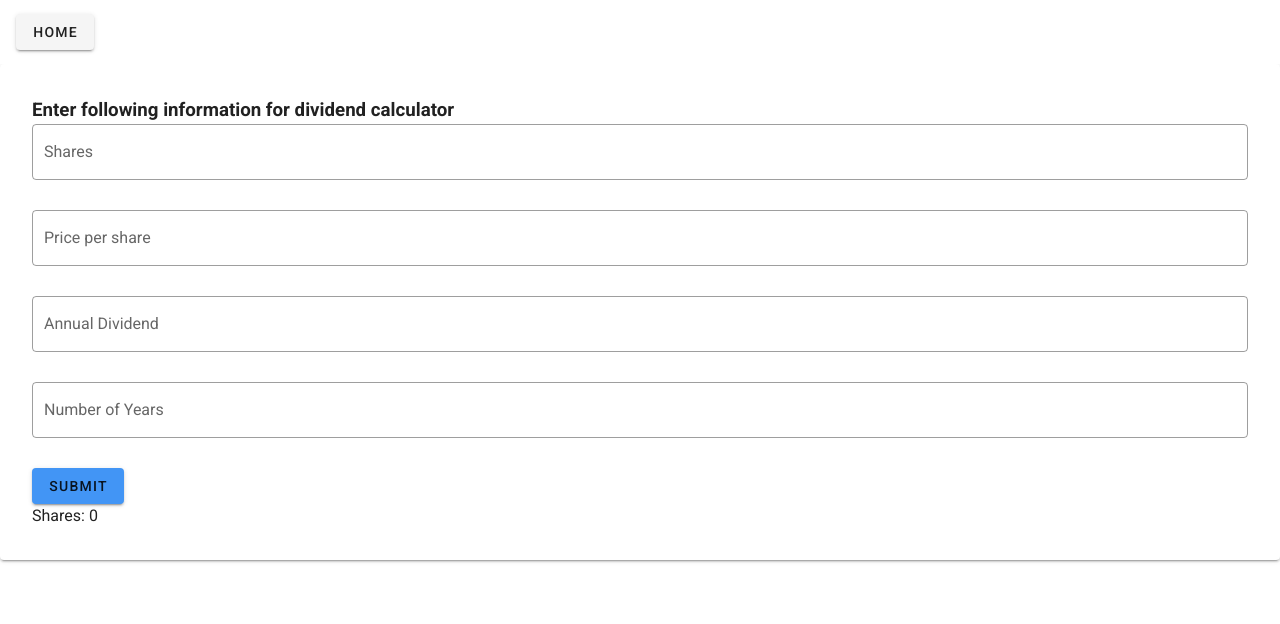
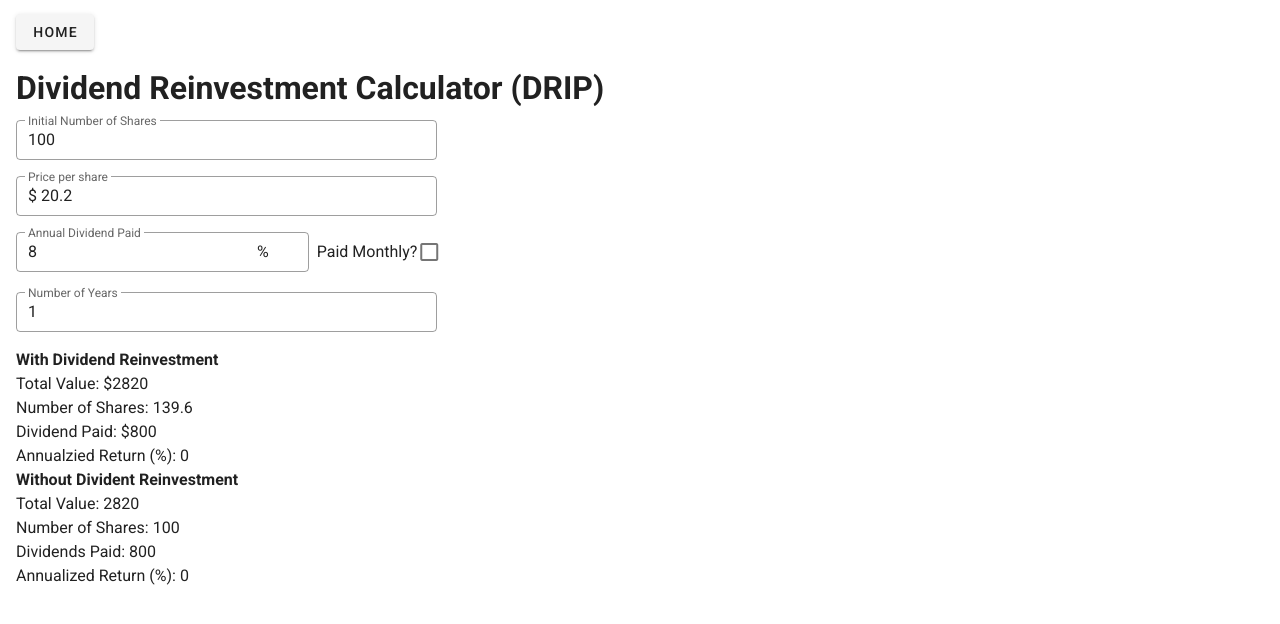
Before and after one commit to iquach/Calculators, a Vue app: page /DividendCalculator in a window 1280 px wide. Shown: the top 624 px of the page. Built offline with nearby package versions, Linux system fonts and the light colour scheme.

Commit message:
Fix bugs, implement more div calculator functions

```diff
--- a/src/components/DivCalc.vue
+++ b/src/components/DivCalc.vue
@@ -1,59 +1,99 @@
 <template>
-    <v-row>
-        <v-col>
-            <v-card  class="pa-8">
-                <h3>Enter following information for dividend calculator</h3>
+    <div>
+        <h1 class="pl-4">Dividend Reinvestment Calculator (DRIP)</h1>
+        <v-row class="pl-4 pt-2" no-gutters>
+            <v-col cols="4">
                 <v-text-field
+                    class="pb-4"
                     v-model.number="shares"
-                    label="Shares"
+                    label="Initial Number of Shares"
+                    hide-details
                     outlined
                     clearable
+                    dense
+                    required
+                />
+                <v-text-field
+                    class="pb-4"
+                    v-model.number="price"
+                    label="Price per share"
+                    prefix="$"
+                    hide-details
+                    outlined
+                    clearable
+                    dense
+                    required
+                />
+                <v-row class="pl-3 pt-3 pb-4">
+                    <v-text-field
+                        class="pb-4"
+                        v-model.number="annualDiv"
+                        label="Annual Dividend Paid"
+                        suffix="%"
+                        hide-details
+                        outlined
+                        clearable
+                        dense
+                        required
+                    />
+                    <span class="pt-2 pl-2">
+                        Paid Monthly?
+                    </span>
+                    <v-checkbox class="mt-1" v-model="monthlyDiv"/>
+                </v-row>
+                <v-text-field
+                    class="pb-4"
+                    v-model.number="years"
+                    label="Number of Years"
+                    hide-details
+                    outlined
+                    clearable
+                    dense
                     required
                 ></v-text-field>
-                <v-text-field
-                    v-model.number="price"
-                    label="Price per share"
-                    outlined
-                    clearable
-                    required
-                ></v-text-field>
-                <v-text-field
-                    v-model.number="annualDiv"
-                    label="Annual Dividend"
-                    outlined
-                    clearable
-                    required
-                ></v-text-field>
-                <v-text-field
-                    v-model.number="years"
-                    label="Number of Years"
-                    outlined
-                    clearable
-                    required
-                ></v-text-field>
-                <v-btn
-                    color="#4295f5"
-                    @click="calculate()"
-                >
-                    Submit
-                </v-btn>
                 <v-row>
                     <v-col>
-                        Shares: {{resultShares}}
+                        <h4>With Dividend Reinvestment</h4>
+                        <div>
+                            Total Value: ${{resultWithDiv.totalVal}}
+                        </div>
+                        <div>
+                            Number of Shares: {{resultWithDiv.shares}}
+                        </div>
+                        <div>
+                            Dividend Paid: ${{resultWithDiv.divPaid}}
+                        </div>
+                        <div>
+                            Annualzied Return (%): {{resultWithDiv.annualReturn}}
+                        </div>
+                        <h4>Without Divident Reinvestment </h4>
+                        <div>
+                            Total Value: {{resultWithoutDiv.totalVal}}
+                        </div>
+                        <div>
+                            Number of Shares: {{resultWithoutDiv.shares}}
+                        </div>
+                        <div>
+                            Dividends Paid: {{resultWithoutDiv.divPaid}}
+                        </div>
+                        <div>
+                            Annualized Return (%): {{resultWithoutDiv.annualReturn}}
+                        </div>
                     </v-col>
                 </v-row>
-            </v-card>
-        </v-col>
-    </v-row>
+            </v-col>
+        </v-row>
+    </div>
 </template>
 <script>
 export default {
     data() {
         return {
-            shares: null,
-            price: null,
-            annualDiv: null,
-            years: null,
+            shares: 100,
+            price: 20.20,
+            annualDiv: 8,
+            monthlyDiv: false,
+            years: 1,
             resultShares: 0
         }
     },
@@ -64,10 +104,55 @@ export default {
                 let totalDiv = this.resultShares * this.annualDiv;
                 this.resultShares += totalDiv / this.price;
             }
+        },
+        monthlyDivFlag() {
+            if (this.monthlyDiv) {
+                return Math.floor((this.annualDiv / 12)* 100) / 100;
+            } else {
+                return this.annualDiv;
+            }
+        }
+    },
+    computed: {
+        resultWithDiv: function() {
+            let totalShares = this.shares;
+            let divPaid = 0;
+            let months = 0;
+            let price = this.price
+            let div = 0;
+            div = this.monthlyDivFlag();
+            months = this.monthlyDiv ? 12 : 1;
+            for(let i = 0; i < (this.years*months); i++) {
+                let totalDiv = totalShares * div;
+                divPaid += totalDiv;
+                totalShares += totalDiv / price;
+            }
+            let val = {
+                shares: Math.round((totalShares + Number.EPSILON) * 100) / 100,
+                totalVal: Math.round(((totalShares * price) + Number.EPSILON) * 100) / 100,
+                divPaid: Math.round((divPaid + Number.EPSILON) * 100) / 100,
+                annualReturn: 0
+            }
+
+            return val;
+        },
+        resultWithoutDiv: function() {
+            let divPaid = 0;
+            for (let i = 0; i < this.years; i++) {
+                divPaid += this.shares * this.annualDiv;
+            }
+
+            let val ={
+                shares: this.shares,
+                totalVal: (this.shares * this.price) + divPaid,
+                divPaid: divPaid,
+                annualReturn: 0
+            }
+
+            return val;
         }
     }
 }
 </script>
 <style scoped>
-
 </style>
--- a/src/components/Mortage.vue
+++ b/src/components/Mortage.vue
@@ -1,14 +1,15 @@
 <template>
 <div>
-    <h1 class="pl-6">Mortage Calculator</h1>
-    <v-row>
-        <!-- <v-col cols="4"></v-col> -->
-        <v-col cols="4" class="pl-8 pt-6">
+    <h1 class="pl-4">Mortage Calculator</h1>
+    <v-row class="pl-4 pt-4">
+        <v-col cols="4" >
             <v-text-field
                 v-model.number="price"
                 label="Home Price"
                 prefix="$"
                 outlined
+                :rules="[v => !!v || 'Home price is required']"
+                required
             />
             <v-row>
                 <v-col cols="8">
@@ -29,9 +30,10 @@
                     />
                 </v-col>
             </v-row>
-            <v-text-field
-                v-model.number="months"
-                label="Lenght of Loan"
+            <v-select
+                v-model="loanLength"
+                :items="loanLengths"
+                label="Outlined style"
                 outlined
             />
             <v-text-field
@@ -39,6 +41,7 @@
                 label="Interest Rate"
                 suffix="%"
                 outlined
+                :rules="[v => !!v || 'Interest cannot be empty.']"
             />
             <v-row>
                 <v-col>
@@ -84,7 +87,8 @@ export default {
             displayDown:100000,
             downPercentage: 20,
             displayDownPercentage: 20,
-            months: 30,
+            loanLength: 30,
+            loanLengths: [40, 30, 25, 20, 15, 10],
             interest: 3.32,
             insurance: 66,
             tax: 329,
@@ -96,6 +100,12 @@ export default {
                 labels: ['Principal & interest', "Homeowner's insurance", 'Property tax', 'HOA fees'],
                 chart: {
                     type: 'donut',
+                    animations: {
+                        speed: 480
+                    }
+                },
+                tooltip: {
+                    enabled: false
                 },
                 plotOptions: {
                     pie: {
@@ -118,14 +128,13 @@ export default {
                                 total: {
                                     show: true,
                                     showAlways: false,
-                                    label: 'Total',
+                                    label: 'Monthly Payment',
                                     fontSize: '20px',
                                     fontFamily: 'Helvetica, Arial, sans-serif',
                                     fontWeight: 550,
                                     color: '#373d3f',
                                     formatter: function (w) {
                                         return "$"+w.globals.seriesTotals.reduce((a, b) => {
-                                        // return a + b
                                         return Math.round((a + b) * 100.0) / 100.0;
                                         }, 0)
                                     }
@@ -147,20 +156,19 @@ export default {
     methods:{
         updateSeriesLine() {
             this.$refs.realtimeChart.updateSeries(this.series, false, true);
-        },
+        }
     },
     watch: {
         downPercentage: function(val) {
+            if(val == "") {
+                this.downPercentage = 0;
+            }
             if(!this.changeFlag) {
-                // if(val == '.') {
-                //     this.downPercentage = 0.0;
-                //     val = 0.0;
-                //     console.log("here")
-                //     console.log(val);
-                //     console.log(this.downPercentage);
-                // }
+                if(val == '.') {
+                    this.downPercentage = 0.0;
+                    val = 0.0;
+                }
                 let temp = (val / 100) * this.price;
-                // this.down =  Math.floor(temp);
                 this.down = temp;
                 this.test = 2020202020
                 this.changeFlag = !this.changeFlag;
@@ -169,11 +177,13 @@ export default {
             }
         },
         down: function(val) {
+            if(val == "") {
+                this.down = 0;
+            }
             if(!this.changeFlag) {
                 let temp = (val / this.price) * 100;
                 this.downPercentage = Math.round(temp * 100.0) / 100.0;
                 this.changeFlag = false;
-                // this.downPercentage = temp;
                 this.changeFlag = !this.changeFlag;
             } else {
                 this.changeFlag = !this.changeFlag;
@@ -184,23 +194,42 @@ export default {
             this.updateSeriesLine();
         },
         insurance: function(val) {
+            if(val == "") {
+                val = 0;
+            }
             this.series[1] = val;
             this.updateSeriesLine();
         },
         tax: function(val) {
+            if(val == "") {
+                val = 0;
+            }
             this.series[2] = val;
             this.updateSeriesLine();
         },
         hoa: function(val) {
+            if(val == "") {
+                val = 0;
+            }
             this.series[3] = val;
             this.updateSeriesLine();
+        },
+        price: function(val) {
+            if(val == ""){
+                this.price = 0;
+            }
+        },
+        interest: function(val) {
+            if(val == "") {
+                this.interest = 0;
+            }
         }
     },
     computed: {
         result: function() {
             let p = this.price - this.down;
             let r = (this.interest / 100) / 12;
-            let n = this.months * 12;
+            let n = this.loanLength * 12;
             let pr = p * r;
             let parentPow = Math.pow((1 + r), n);
             let top = pr * parentPow;
```
